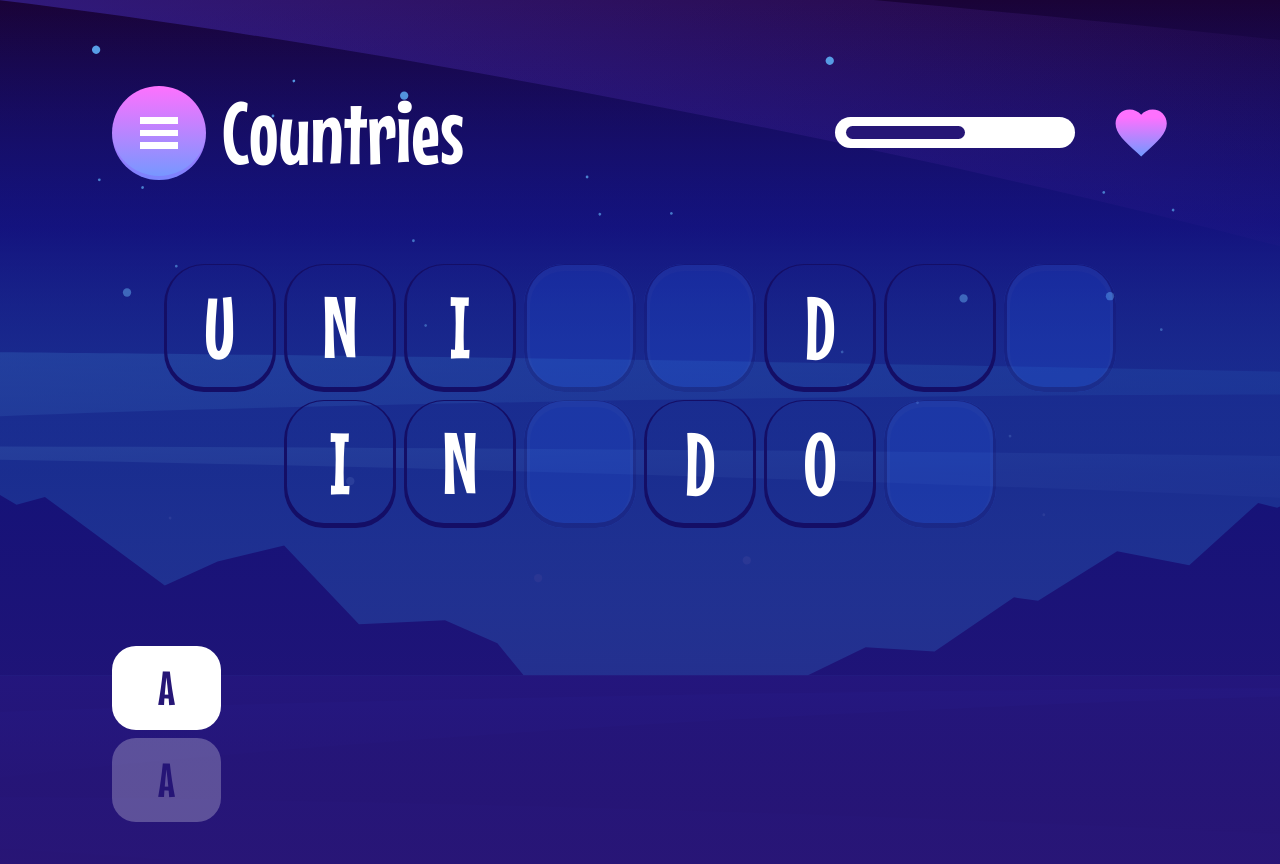
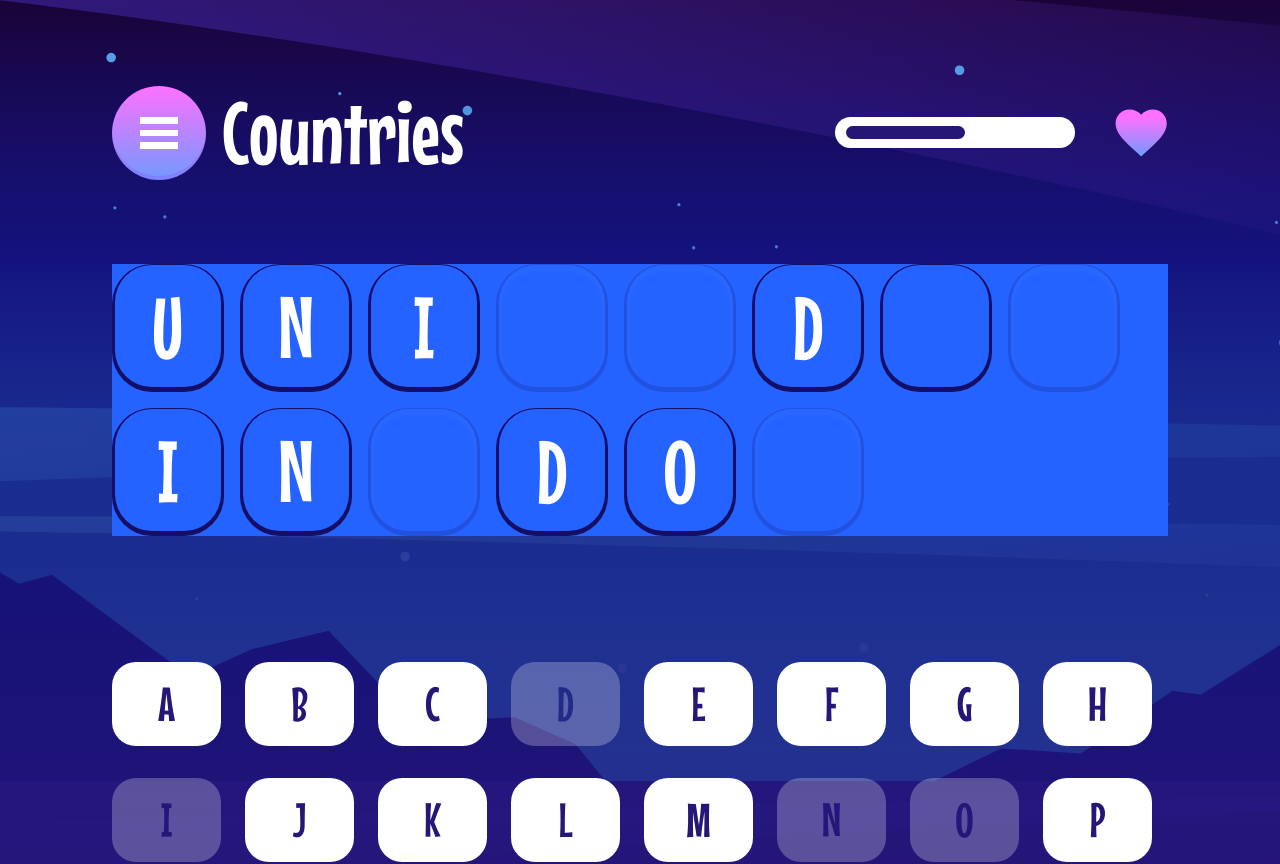
Before and after one commit to omarkarake/angularHangMan, an Angular app: page / in a window 1280 px wide. Shown: the top 864 px of the page. Built offline with nearby package versions, Linux system fonts and the light colour scheme.

Commit message:
implementing: implementing logic for all game logic implementation

```diff
--- a/src/app/pages/in-game/in-game.component.html
+++ b/src/app/pages/in-game/in-game.component.html
@@ -1,19 +1,17 @@
 <div
   class="bg-blue-action-gradient-opacity min-h-screen max-h-[100%] w-[100%] font-mouseMemoirs px-[26px] pt-8 md:px-[48px] md:pt-[61px] lg:px-[112px] lg:pt-[80px]"
 >
-  <app-navigatio-header />
+  <app-navigatio-header></app-navigatio-header>
   <div>
     <!-- for upper game control -->
     <div class="min-h-[150px] max-h-full mt-[78px]">
-      <div class="flex items-center justify-center flex-wrap gap-2">
+      <div class="bg-blue flex items-center flex-wrap gap-2 md:gap-3 lg:gap-4">
         <div
           *ngFor="let letter of word.split('')"
           [ngClass]="{
             'w-[40px] h-[66px] md:w-[88px] md:h-[112px] lg:w-[112px] lg:h-[128px] rounded-[40px] cursor-pointer': true,
-            'bg-blue text-white lg:text-heading-s shadow-inner-custom-top-btn':
-              !isSpecialLetter(letter),
-            'bg-blue opacity-20 text-white text-heading-s shadow-inner-custom-top-btn':
-              isSpecialLetter(letter)
+            'bg-blue text-white lg:text-heading-s shadow-inner-custom-top-btn': !isSpecialLetter(letter),
+            'bg-blue opacity-20 text-white text-heading-s shadow-inner-custom-top-btn': isSpecialLetter(letter)
           }"
         >
           <div
@@ -31,19 +29,23 @@
     </div>
 
     <!-- for lower game keyboard control -->
-     <!-- active and hover -->
-    <div class="h-[300px] mt-[118px]">
+    <div class="h-[300px] md:h-auto mt-[118px] flex flex-wrap gap-2 md:gap-4 lg:gap-6 items-center">
+      <div *ngFor="let letter of alphabet">
+        <!-- Active and hover -->
         <div
-        class="w-[28px] h-[56px] md:w-[64px] lg:w-[109px] md:h-[84px] bg-white rounded-[24px] hover:bg-blue text-darkNavy hover:text-white flex justify-center items-center mt-2"
+          *ngIf="!isDisabledLetter(letter)"
+          class="w-[28px] h-[56px] md:w-[64px] lg:w-[109px] md:h-[84px] bg-white rounded-[24px] hover:bg-blue text-darkNavy hover:text-white flex justify-center items-center mt-2 cursor-pointer"
         >
-        <p class="text-[24px] md:text-heading-m">A</p>
+          <p class="text-[24px] md:text-heading-m">{{ letter }}</p>
         </div>
-      <!-- disable div -->
+        <!-- Disabled div -->
         <div
+          *ngIf="isDisabledLetter(letter)"
           class="w-[28px] h-[56px] md:w-[64px] lg:w-[109px] md:h-[84px] bg-white opacity-25 rounded-[24px] flex justify-center items-center mt-2"
         >
-        <p class="text-[24px] md:text-heading-m text-darkNavy">A</p>
+          <p class="text-[24px] md:text-heading-m text-darkNavy">{{ letter }}</p>
         </div>
       </div>
     </div>
   </div>
+</div>
--- a/src/app/pages/in-game/in-game.component.ts
+++ b/src/app/pages/in-game/in-game.component.ts
@@ -3,13 +3,19 @@ import { Component } from '@angular/core';
 @Component({
   selector: 'app-in-game',
   templateUrl: './in-game.component.html',
-  styleUrl: './in-game.component.css'
+  styleUrls: ['./in-game.component.css']
 })
 export class InGameComponent {
   word = 'UNITED KINGDOM';
   specialLetters = ['T', 'E', 'K', 'G', 'M'];
+  disabledLetters = ['D', 'I', 'N', 'O', 'U'];
+  alphabet = 'ABCDEFGHIJKLMNOPQRSTUVWXYZ'.split('');
 
   isSpecialLetter(letter: string): boolean {
     return this.specialLetters.includes(letter);
   }
+
+  isDisabledLetter(letter: string): boolean {
+    return this.disabledLetters.includes(letter);
+  }
 }
```
Lines whose indentation alone changed are shown as unchanged.
